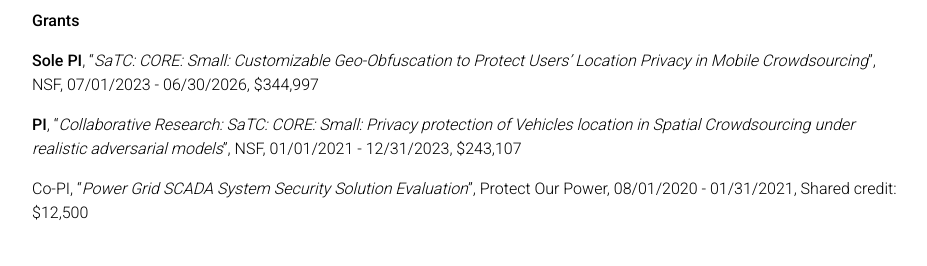
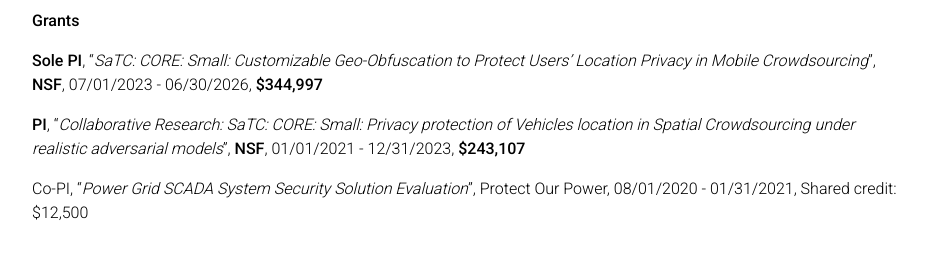
Before and after one commit to chenxiunt/chenxiunt.github.io, a Jekyll site: the page built from _pages/projects.md, in a window 1280 px wide and 1157 px high, cut to the strip 846-1112 px from the top of the window. Shown: the whole strip, without its empty margins (173-1100 px from the left). Built offline with Jekyll 4.4.1, drawn with Linux system fonts in a browser that asks for light colours; full-size pictures stand in for the smaller copies a plugin makes; comment, search, counter and statistics services are not loaded; a style sheet for code colours, icons or effects is not loaded.

```diff
--- a/_pages/projects.md
+++ b/_pages/projects.md
@@ -58,8 +58,8 @@ horizontal: false
 
 **Grants**
 
-**Sole PI**, “*SaTC: CORE: Small: Customizable Geo-Obfuscation to Protect Users' Location Privacy in Mobile Crowdsourcing*”, NSF, 07/01/2023 - 06/30/2026, $344,997
+**Sole PI**, “*SaTC: CORE: Small: Customizable Geo-Obfuscation to Protect Users' Location Privacy in Mobile Crowdsourcing*”, **NSF**, 07/01/2023 - 06/30/2026, **$344,997**
 
-**PI**, “*Collaborative Research: SaTC: CORE: Small: Privacy protection of Vehicles location in Spatial Crowdsourcing under realistic adversarial models*”, NSF, 01/01/2021 - 12/31/2023, $243,107
+**PI**, “*Collaborative Research: SaTC: CORE: Small: Privacy protection of Vehicles location in Spatial Crowdsourcing under realistic adversarial models*”, **NSF**, 01/01/2021 - 12/31/2023, **$243,107**
 
 Co-PI, “*Power Grid SCADA System Security Solution Evaluation*”, Protect Our Power, 08/01/2020 - 01/31/2021, Shared credit: $12,500
```
